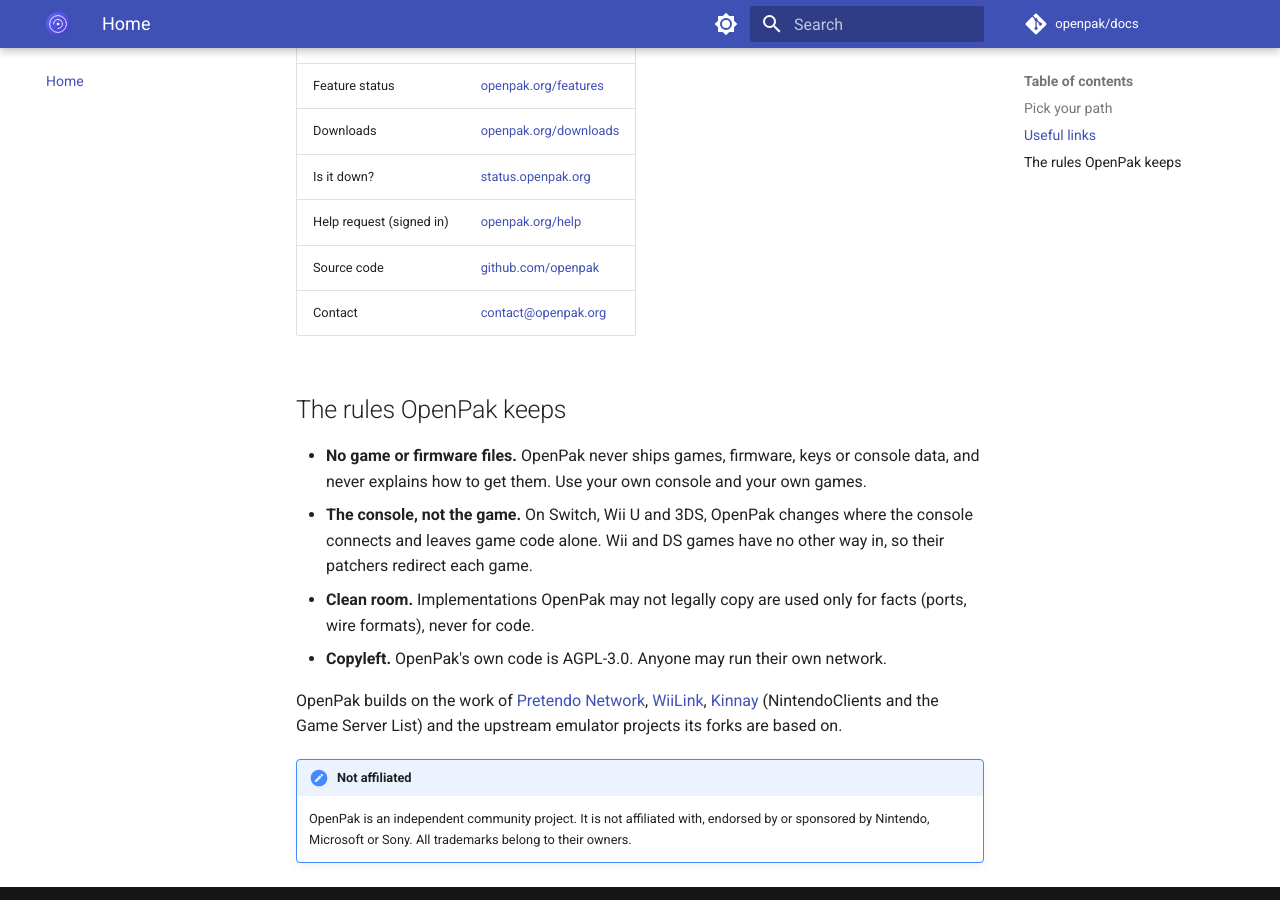
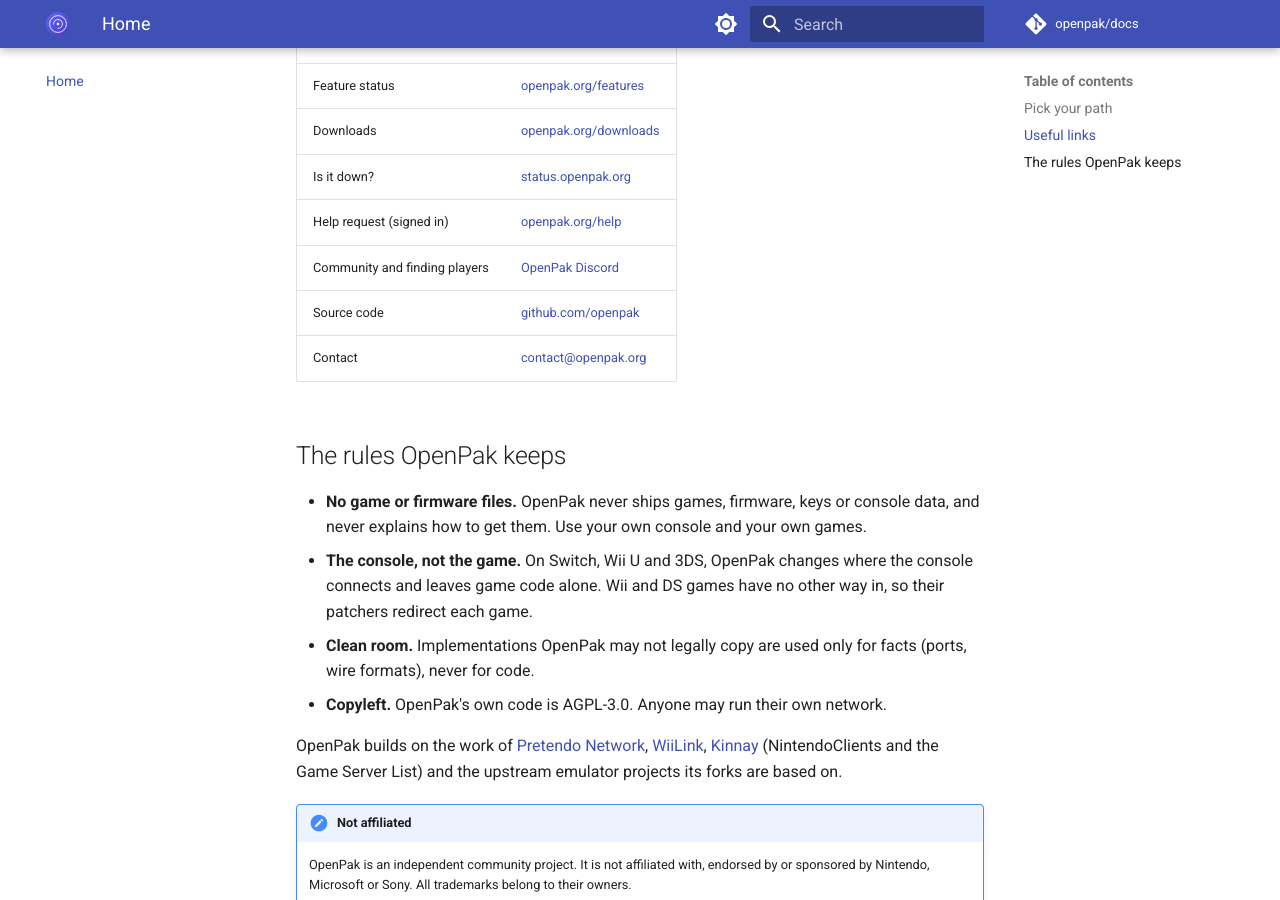
Before and after one commit to openpak/docs, an MkDocs documentation site: the page built from docs/index.md, in a window 1280 px wide and 900 px high, scrolled down 859 px. Built offline with MkDocs 1.6.1 and Material for MkDocs 9.7.7, drawn with Linux system fonts in a browser that asks for light colours; comment, search, counter and statistics services are not loaded.

Commit message:
Link the OpenPak Discord community

```diff
--- a/docs/index.md
+++ b/docs/index.md
@@ -33,6 +33,7 @@ replaced.
 | Downloads | [openpak.org/downloads](https://openpak.org/downloads) |
 | Is it down? | [status.openpak.org](https://status.openpak.org) |
 | Help request (signed in) | [openpak.org/help](https://openpak.org/help) |
+| Community and finding players | [OpenPak Discord](https://discord.gg/nMhjnsB6F6) |
 | Source code | [github.com/openpak](https://github.com/openpak) |
 | Contact | [contact@openpak.org](mailto:contact@openpak.org) |
 
--- a/mkdocs.yml
+++ b/mkdocs.yml
@@ -90,3 +90,9 @@ nav:
       - How federation works: self-hosting/federation.md
       - Becoming a federation node: self-hosting/become-a-node.md
   - License: license.md
+
+extra:
+  social:
+    - icon: fontawesome/brands/discord
+      link: https://discord.gg/nMhjnsB6F6
+      name: OpenPak Discord
```
